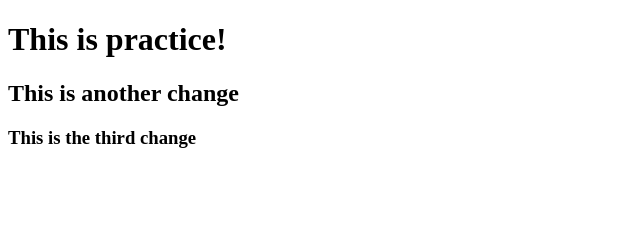
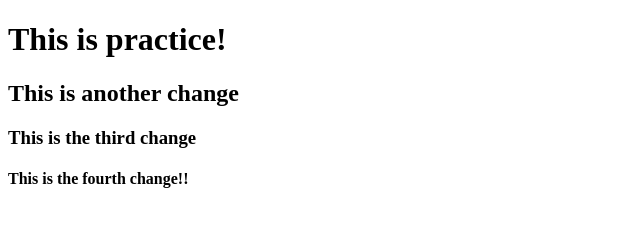
Before and after one commit to yesdarlinglyra/bounce, a plain HTML site: page index.html in a window 1280 px wide. Shown: the whole page, without its empty margins (0-640 px from the left). Drawn offline with Linux system fonts and the light colour scheme.

Commit message:
This is the 4th change to add h4

```diff
--- a/index.html
+++ b/index.html
@@ -11,5 +11,6 @@
 <h1>This is practice!</h1>
 <h2>This is another change</h2>
 <h3>This is the third change</h3>
+<h4>This is the fourth change!!</h4>
 </body>
 </html>
```
